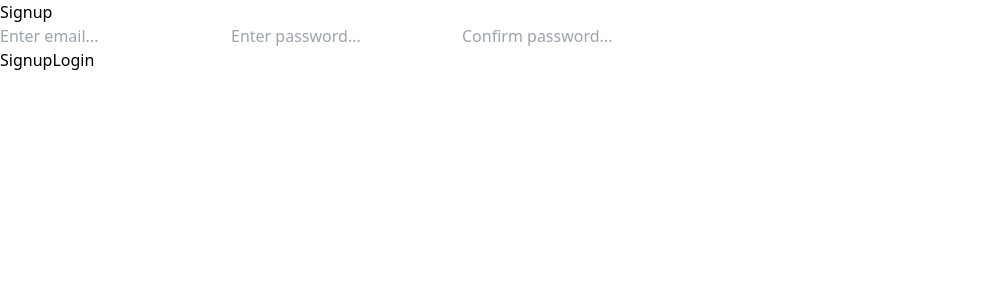
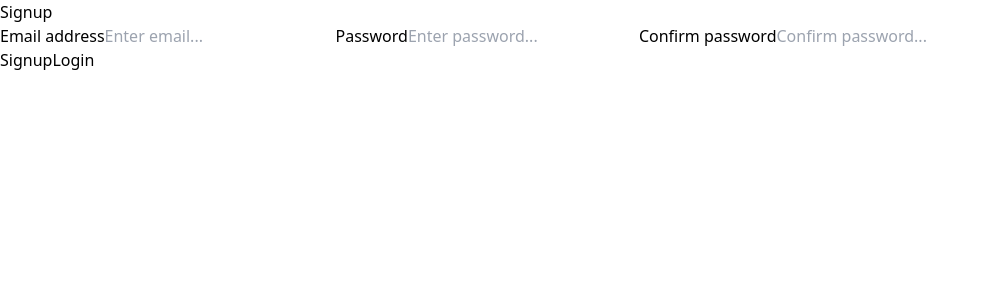
Before and after one commit to patrickoser/comparable-lists, a React (Vite) app: page / in a window 1280 px wide. Shown: the top 300 px of the page, without its empty margins (0-983 px from the left). Built offline with nearby package versions, Linux system fonts and the light colour scheme.

Commit message:
Add labels to Signup.

```diff
--- a/src/components/Signup.jsx
+++ b/src/components/Signup.jsx
@@ -15,8 +15,9 @@ const Signup = () => {
         <main className="flex justify-center items-center h-screen">
             <section>
                 <h2 className="text-center">Signup</h2>
-                <form onSubmit={handleSignup} className="border">
+                <form onSubmit={handleSignup} className="border rounded">
                     <section className="flex flex-col p-4 gap-2">
+                        <label for="email">Email address</label>
                         <input
                             type="email"
                             placeholder="Enter email..."
@@ -25,6 +26,7 @@ const Signup = () => {
                             required
                             className="border"
                         />
+                        <label for="password">Password</label>
                         <input
                             type="password"
                             placeholder="Enter password..."
@@ -33,6 +35,7 @@ const Signup = () => {
                             required
                             className="border"
                         />
+                        <label for="password">Confirm password</label>
                         <input
                             type="password"
                             placeholder="Confirm password..."
```
